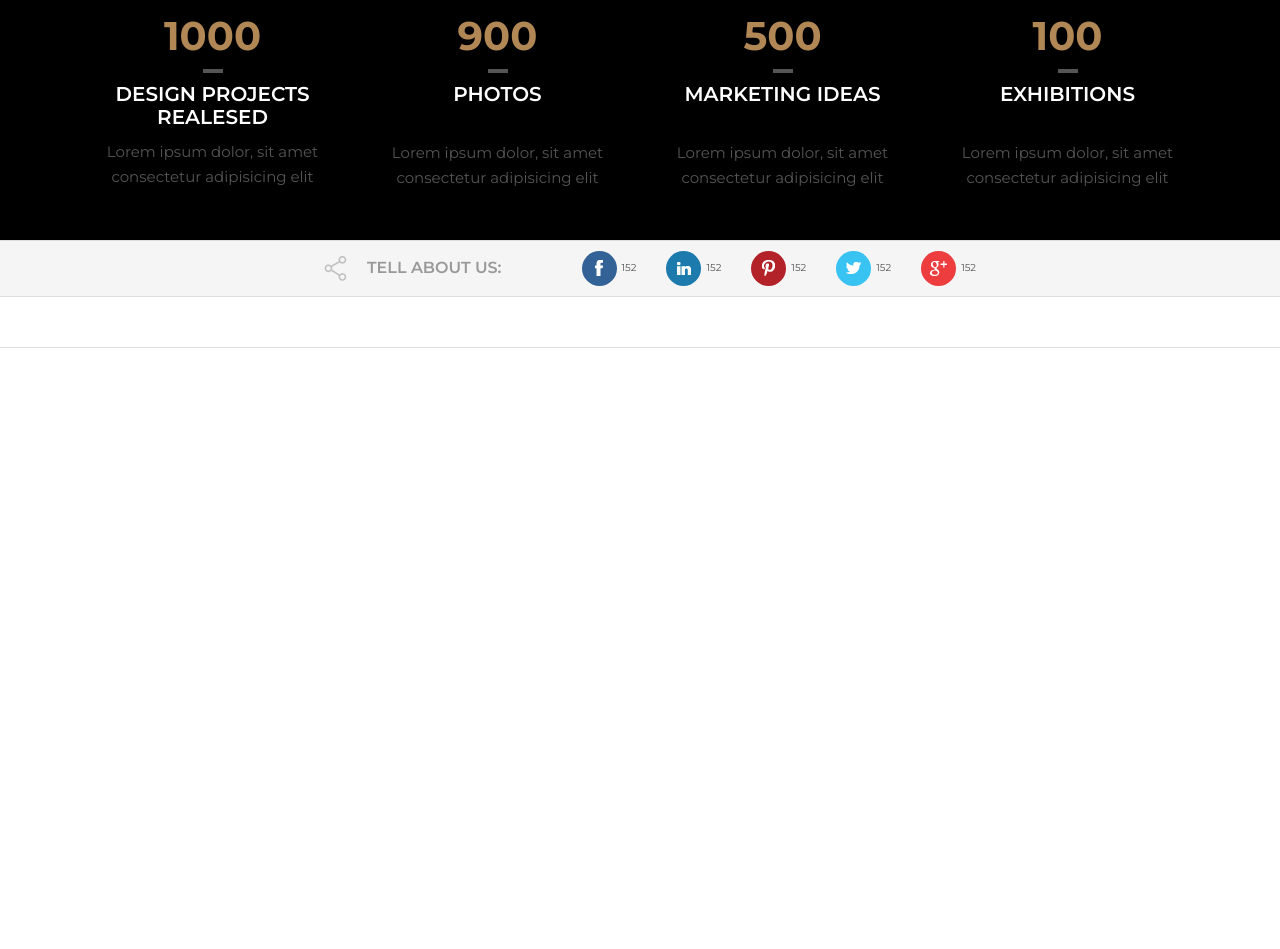
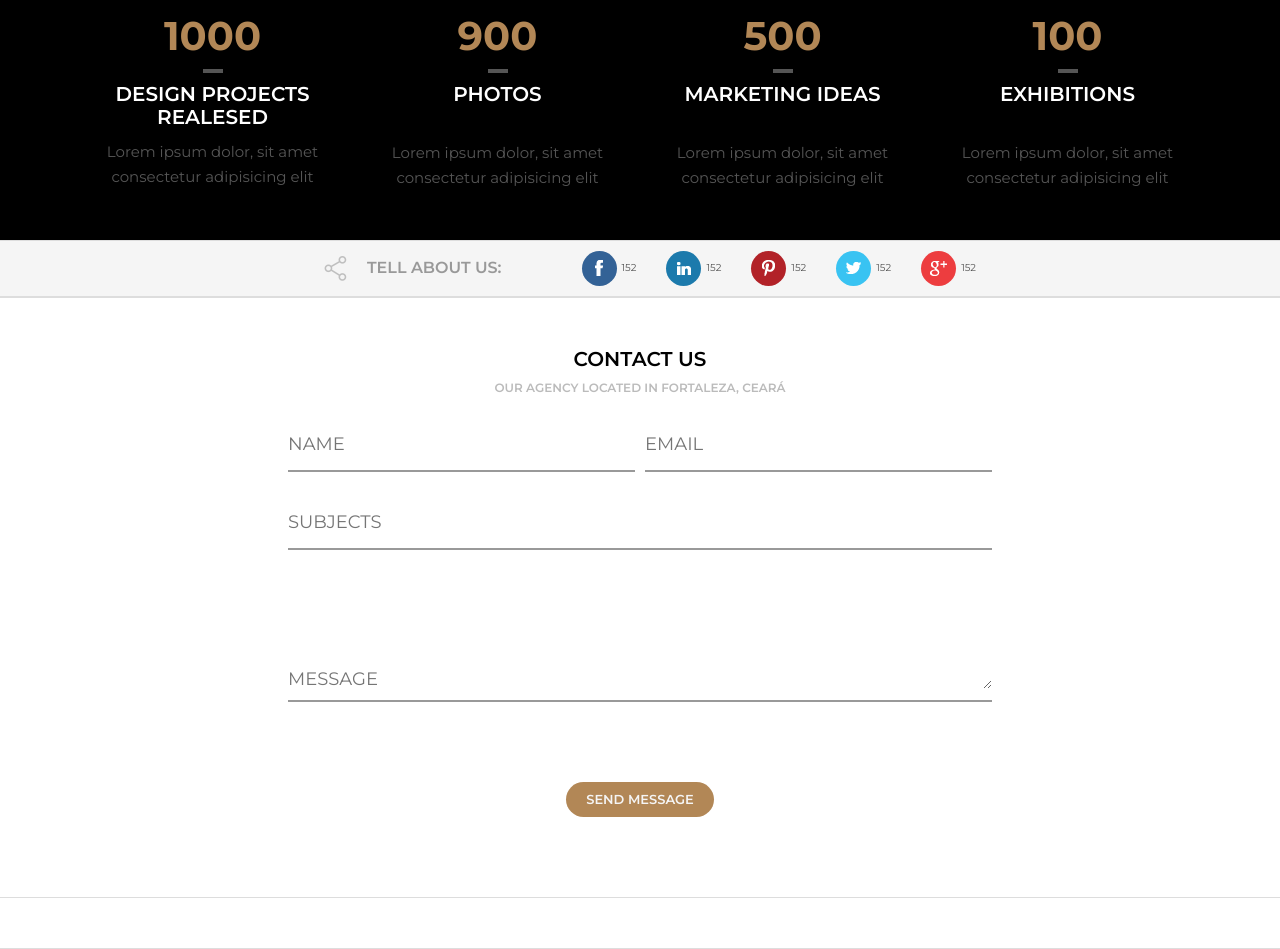
Before and after one commit to JonatasASB/Projeto-Awax, a plain HTML site: page home.html in a window 1280 px wide. Shown: the part 5385-6334 px from the top of the page. Before the commit the page ends 5733 px from the top, so only its background shows below. Drawn offline with Linux system fonts and the light colour scheme; a web font is replaced by a local one.

Commit message:
finishing section contact us

```diff
--- a/assets/css/style.css
+++ b/assets/css/style.css
@@ -668,3 +668,54 @@ header {
 .midia-social .share-ggp {
     background-color: #ED3D3F;
 }
+.default.light.white.contact {
+    background-color: #fff;
+    flex-direction: column;
+    align-items: center;
+}
+.container-contacts {
+    display: flex;
+    flex-direction: column;
+    justify-content: center;
+    width: 55vw;
+}
+.section-name-email {
+    display: flex;
+}
+.section-contact--name,
+.section-contact--email {
+    text-transform: uppercase;
+    border-bottom: 2px solid #999;
+    font-size: 18px;
+    margin-right: 10px;
+    color: #999;
+    padding-bottom: 15px;
+    flex: 1;
+}
+.section-contact--email {
+    margin-right: 0px;
+}
+.section-contact-subject {
+    text-transform: uppercase;
+    border-bottom: 2px solid #999;
+    font-size: 18px;
+    margin-top: 40px;
+    color: #999;
+    padding-bottom: 15px;
+}
+.section-contact--message {
+    text-transform: uppercase;
+    border-bottom: 2px solid #999;
+    font-size: 18px;
+    margin: 150px 0 50px 0;
+    color: #999;
+
+}
+.section-contact--message textarea {
+    position: absolute;
+    margin-top: -31px;
+    height: 20px;
+    width: 55vw;
+    resize:horizontal;
+    overflow:hidden;
+}
--- a/home.html
+++ b/home.html
@@ -69,7 +69,7 @@
         <section class="default light">
             <div class="section-title">About us</div>
             <div class="section-desc">who we are?</div>
-            <div class="section-body">
+            <div class="section-body ">
                 <div class="section-about-us">
                     <div class="about-us--left">
                         <p>Lorem ipsum dolor sit amet consectetur adipisicing elit. Accusamus eaque enim voluptatum nulla maxime error consectetur voluptate placeat quam quisquam corrupti recusandae et, rem veritatis natus, vel veniam quo perferendis?
@@ -496,6 +496,29 @@
                 </div>
             </div>
         </section>
+        <section class="default light white contact">
+            <div class="section-title">contact us</div>
+            <div class="section-desc">our agency located in fortaleza, ceará</div>
+            <div class="section-body">
+               <div class="container-contacts">
+                    <div class="section-name-email">
+                        <div class="section-contact--name">
+                            <input type="text" placeholder="NAME">
+                        </div>
+                        <div  class="section-contact--email">
+                            <input type="text" placeholder="EMAIL">
+                        </div>
+                    </div>
+                    <div class="section-contact-subject">
+                        <input type="text" placeholder="SUBJECTS">
+                    </div>
+                    <div class="section-contact--message">
+                       <textarea name="message" id="message" placeholder="MESSAGE"></textarea>
+                    </div>
+               </div>
+            </div>
+            <a class="buttom" href="">send message</a>
+        </section>
     </main>
     <footer>
 
```
